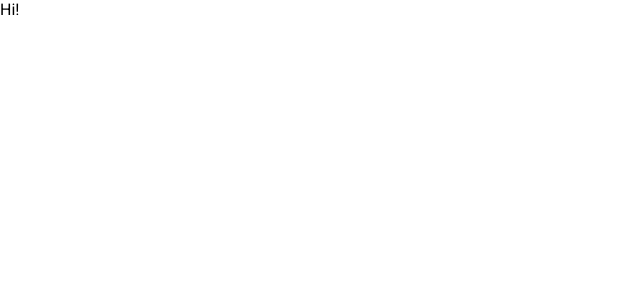
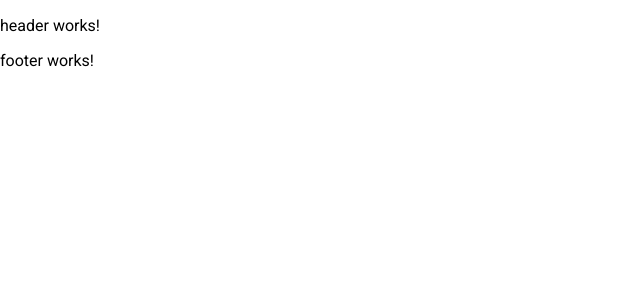
Before and after one commit to maimengmeo/Angular-JSON-Tables, an Angular app: page / in a window 1280 px wide. Shown: the top 300 px of the page, without its empty margins (0-640 px from the left). Built offline with nearby package versions, Linux system fonts and the light colour scheme.

Commit message:
header & footer component is generated

```diff
--- a/src/app/app.component.html
+++ b/src/app/app.component.html
@@ -1,3 +1,4 @@
 <link rel="stylesheet" href="https://fonts.googleapis.com/css2?family=Material+Symbols+Sharp:opsz,wght,FILL,GRAD@20..48,100..700,0..1,-50..200" />
 
-Hi!
+<app-header [student]="bio"></app-header>
+<app-footer></app-footer>
--- a/src/app/app.module.ts
+++ b/src/app/app.module.ts
@@ -7,10 +7,14 @@
 import { AppRoutingModule } from './app-routing.module';
 import { AppComponent } from './app.component';
 import { BrowserAnimationsModule } from '@angular/platform-browser/animations';
+import { HeaderComponent } from './header/header.component';
+import { FooterComponent } from './footer/footer.component';
 
 @NgModule({
   declarations: [
-    AppComponent
+    AppComponent,
+    HeaderComponent,
+    FooterComponent
   ],
   imports: [
     BrowserModule,
--- /dev/null
+++ b/src/app/footer/footer.component.html
@@ -0,0 +1 @@
+<p>footer works!</p>
--- /dev/null
+++ b/src/app/header/header.component.html
@@ -0,0 +1 @@
+<p>header works!</p>
```
Also changed, not shown: src/app/footer/footer.component.ts (added, +10 -0 lines), src/app/header/header.component.ts (added, +11 -0 lines), src/app/footer/footer.component.css (added), src/app/header/header.component.css (added).
